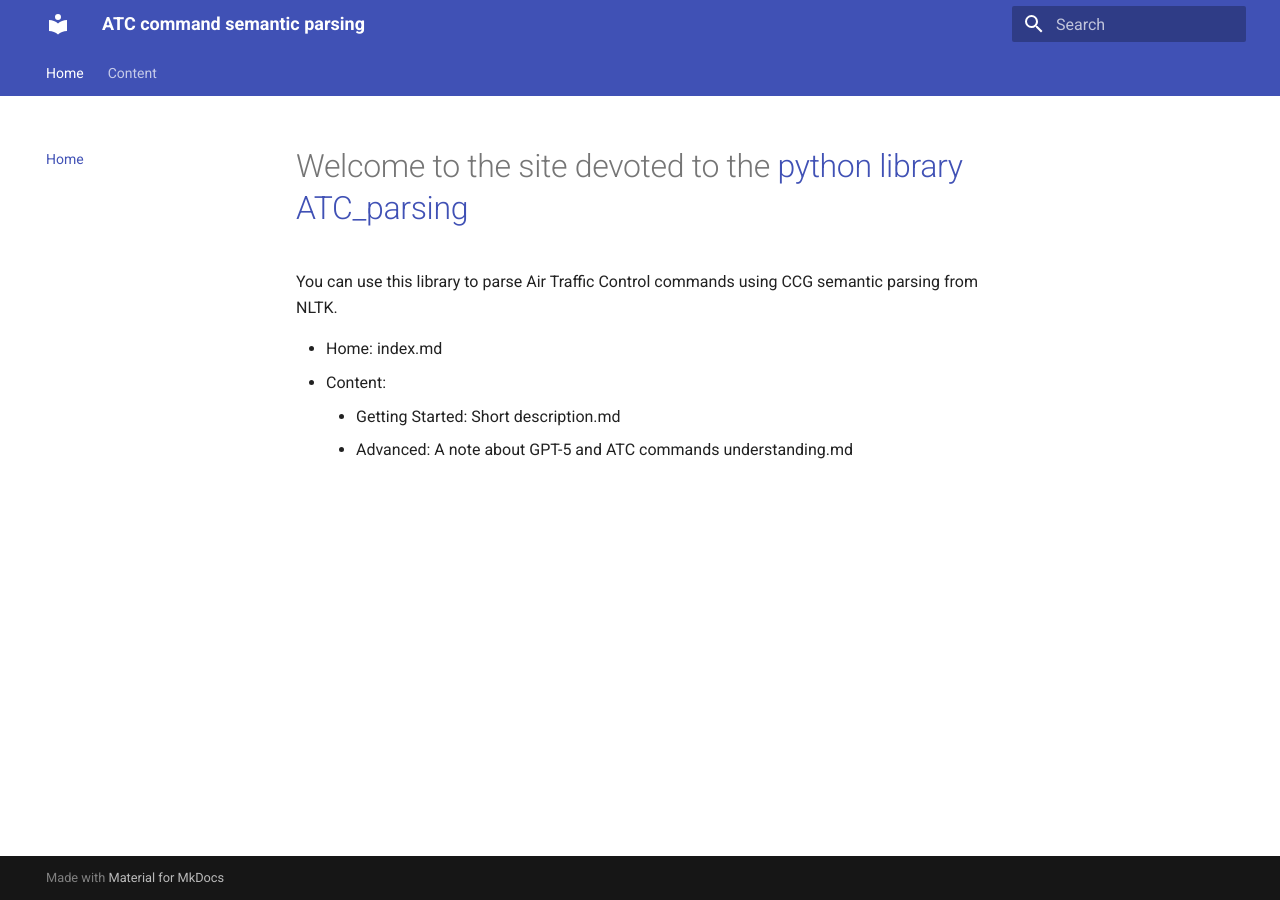
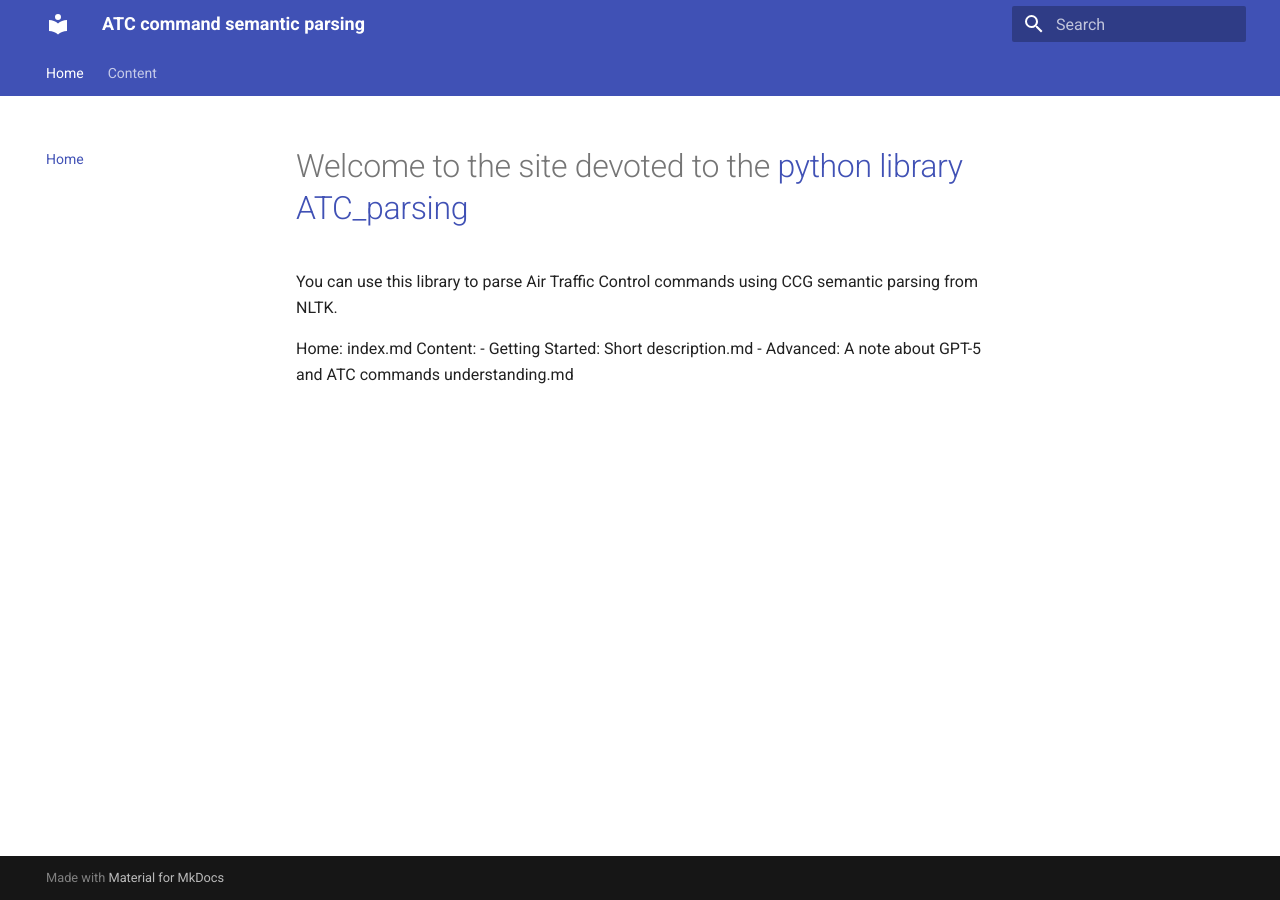
Before and after one commit to sash-tim/ATC-parsing, an MkDocs documentation site: the page built from docs/index.md, in a window 1280 px wide. Built offline with MkDocs 1.6.1 and Material for MkDocs 9.7.7, drawn with Linux system fonts in a browser that asks for light colours.

```diff
--- a/docs/index.md
+++ b/docs/index.md
@@ -2,7 +2,7 @@
 
 You can use this library to parse Air Traffic Control commands using CCG semantic parsing from NLTK.
 
-- Home: index.md
-- Content:
+Home: index.md
+Content:
     - Getting Started: Short description.md
     - Advanced: A note about GPT-5 and ATC commands understanding.md
```
